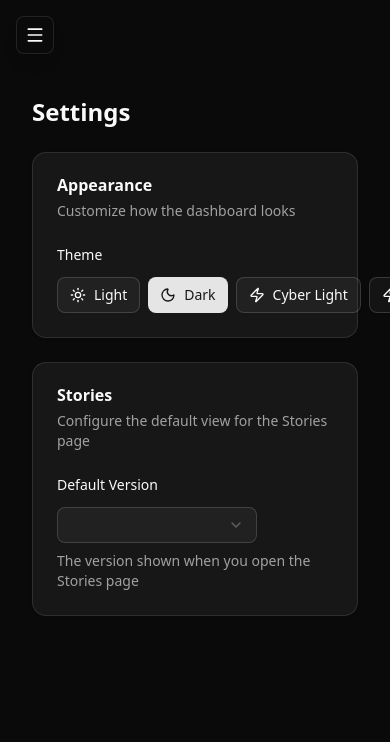
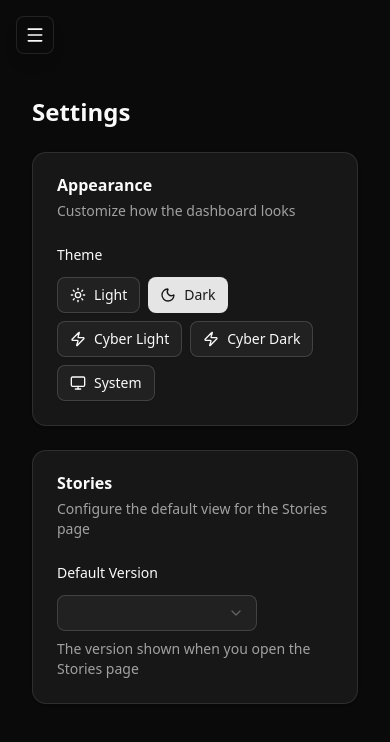
Before and after one commit to LorenzoWynberg/trinity, a Next.js app in the folder tools/ralph/dashboard/: page /settings in a window 390 px wide. Shown: the top 742 px of the page. Built offline with nearby package versions, Linux system fonts and the light colour scheme.

Commit message:
fix(dashboard): wrap theme buttons on mobile

```diff
--- a/tools/ralph/dashboard/src/app/settings/page.tsx
+++ b/tools/ralph/dashboard/src/app/settings/page.tsx
@@ -93,13 +93,13 @@ export default function SettingsPage() {
           <div className="space-y-4">
             <div>
               <label className="text-sm font-medium mb-3 block">Theme</label>
-              <div className="flex gap-2">
+              <div className="flex flex-wrap gap-2">
                 {themes.map(({ value, label, icon: Icon }) => (
                   <Button
                     key={value}
                     variant={theme === value ? 'default' : 'outline'}
                     className={cn(
-                      'flex-1 gap-2',
+                      'gap-2',
                       theme === value && 'bg-primary'
                     )}
                     onClick={() => saveTheme(value)}
```
